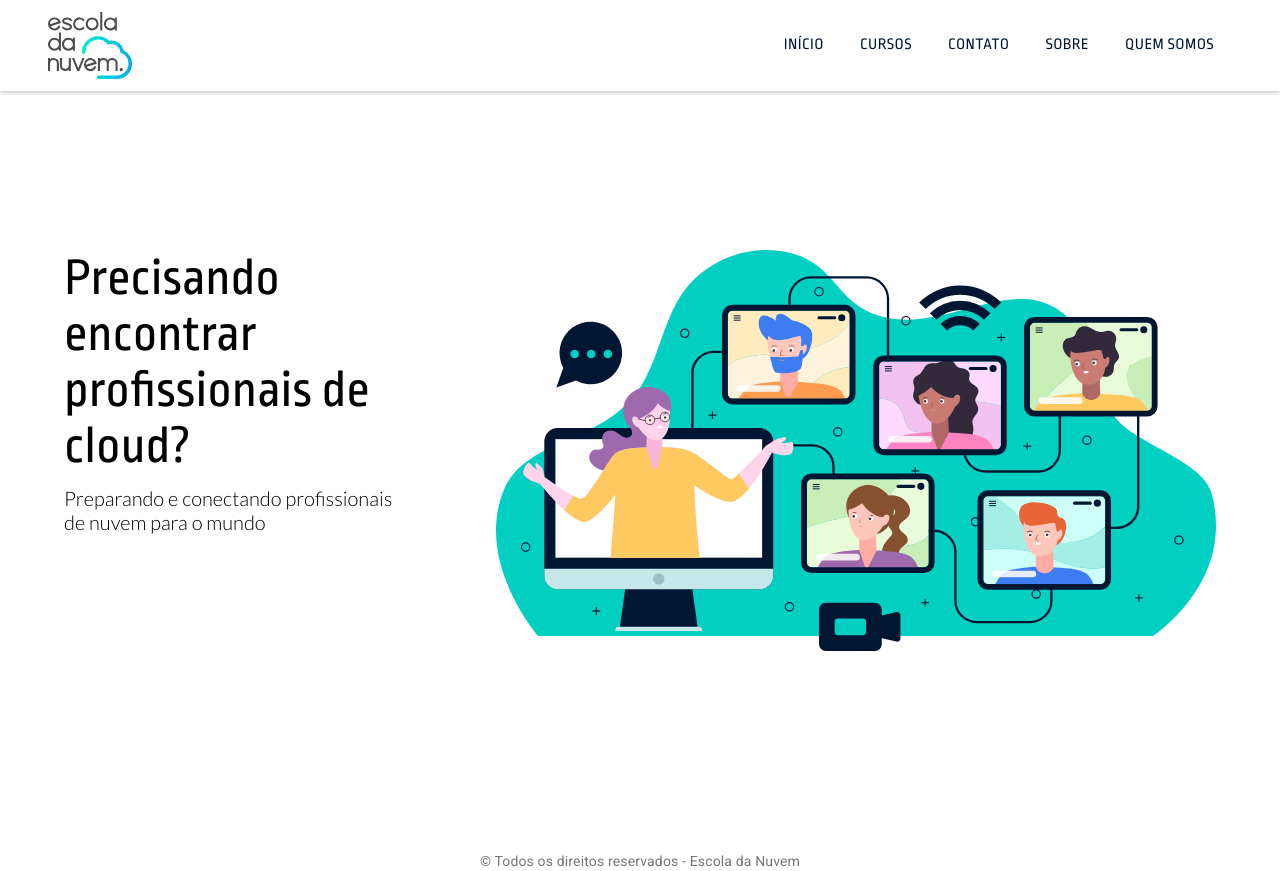
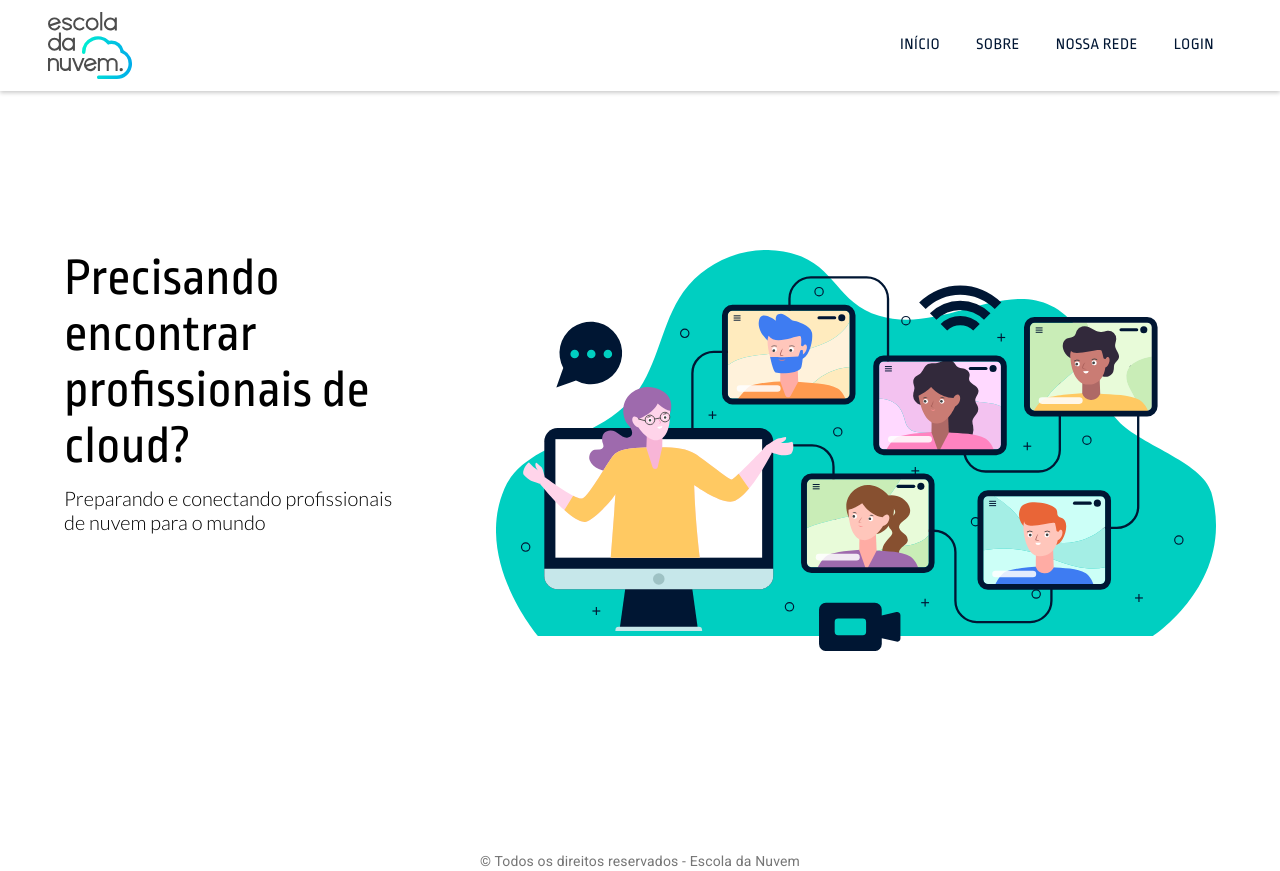
Before and after one commit to escoladanuvem/edn-web-frontend, a React (Create React App) app: page / in a window 1280 px wide. Built offline with nearby package versions, Linux system fonts and the light colour scheme; the HTML template or start-up script is replaced by a standard one.

Commit message:
refactor(Header) Changed menu items

```diff
--- a/src/components/Header.jsx
+++ b/src/components/Header.jsx
@@ -90,16 +90,13 @@ class Header extends React.Component {
                                     Início
                                 </ListItem>
                                 <ListItem component={Link} button href="#" className={classes.listItem}>
-                                    Cursos
-                                </ListItem>
-                                <ListItem component={Link} button href="#" className={classes.listItem}>
-                                    Contato
-                                </ListItem>
-                                <ListItem component={Link} button href="#" className={classes.listItem}>
                                     Sobre
                                 </ListItem>
                                 <ListItem component={Link} button href="#" className={classes.listItem}>
-                                    Quem Somos
+                                    Nossa Rede
+                                </ListItem>
+                                <ListItem component={Link} button href="#" className={classes.listItem}>
+                                    Login
                                 </ListItem>
                             </List>
                         </SwipeableDrawer>
@@ -109,16 +106,13 @@ class Header extends React.Component {
                                 Início
                             </Link>
                             <Link variant="button" className={classes.navLinks} href="#">
-                                Cursos
-                            </Link>
-                            <Link variant="button" className={classes.navLinks} href="#">
-                                Contato
-                            </Link>
-                            <Link variant="button" className={classes.navLinks} href="#">
                                 Sobre
                             </Link>
                             <Link variant="button" className={classes.navLinks} href="#">
-                                Quem Somos
+                                Nossa Rede
+                            </Link>
+                            <Link variant="button" className={classes.navLinks} href="#">
+                                Login
                             </Link>
                         </nav>
                     </Toolbar>
```
